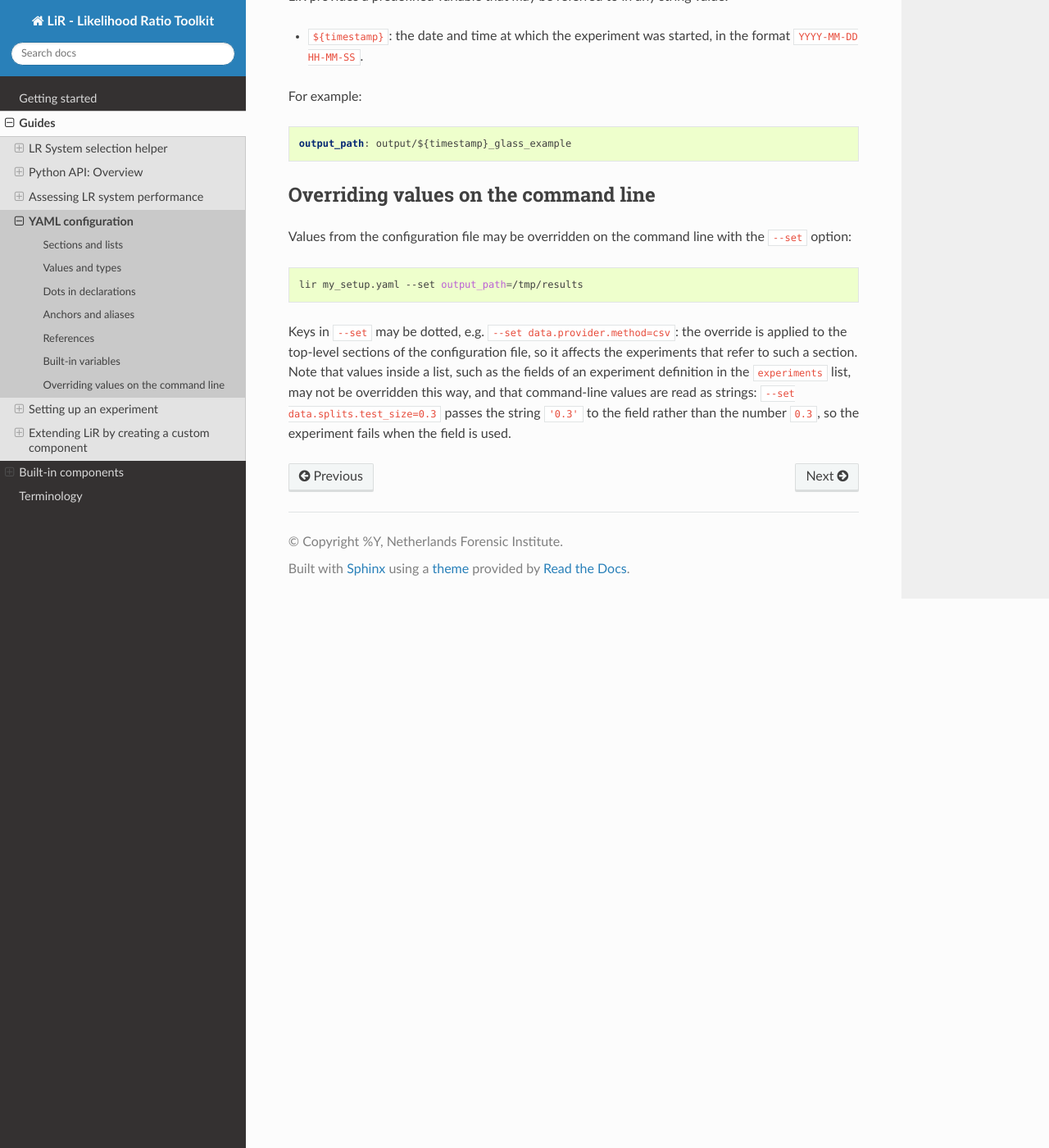
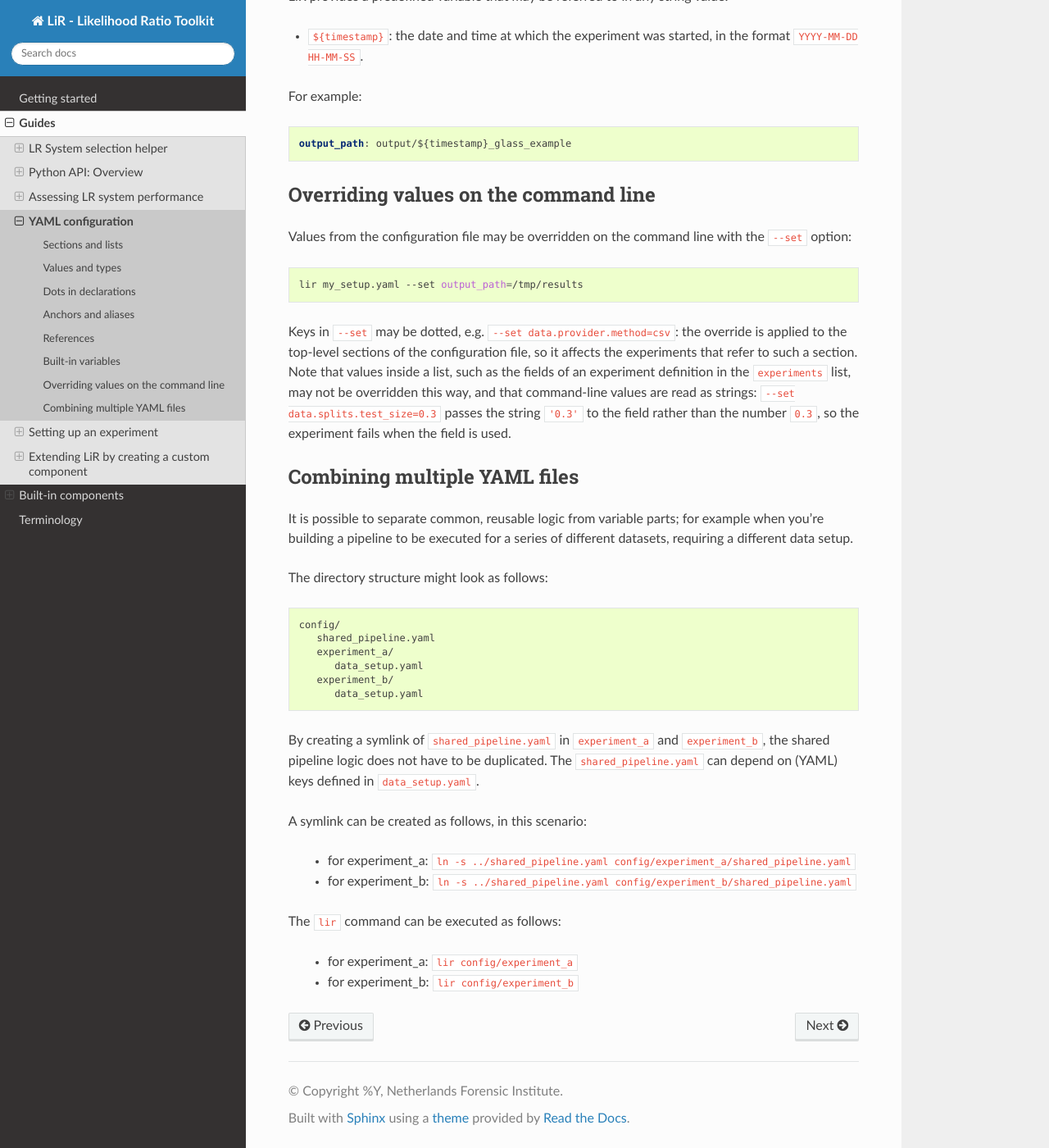
Before and after one commit to NetherlandsForensicInstitute/lir, a Sphinx documentation site: the page built from docs/yaml-configuration.rst, in a window 1280 px wide and 1400 px high, scrolled down 3344 px. Shown: the whole window at 82% size. Built offline with Sphinx 7.4.7 and the Read the Docs theme 3.1.0, drawn with Linux system fonts in a browser that asks for light colours; pages that are not in the unit, such as notebooks, are missing from menus.

Commit message:
fixup: Add documentation on example symlinks to Docs

```diff
--- a/docs/yaml-configuration.rst
+++ b/docs/yaml-configuration.rst
@@ -191,3 +191,34 @@ sections of the configuration file, so it affects the experiments that refer to
 inside a list, such as the fields of an experiment definition in the ``experiments`` list, may not be overridden
 this way, and that command-line values are read as strings: ``--set data.splits.test_size=0.3`` passes the string
 ``'0.3'`` to the field rather than the number ``0.3``, so the experiment fails when the field is used.
+
+
+Combining multiple YAML files
+------------------------------
+
+It is possible to separate common, reusable logic from variable parts; for example when you're building a pipeline
+to be executed for a series of different datasets, requiring a different data setup.
+
+The directory structure might look as follows:
+
+.. code-block:: shell
+
+    config/
+       shared_pipeline.yaml
+       experiment_a/
+          data_setup.yaml
+       experiment_b/
+          data_setup.yaml
+
+By creating a symlink of ``shared_pipeline.yaml`` in ``experiment_a`` and ``experiment_b``, the shared pipeline logic does not have to be duplicated.
+The ``shared_pipeline.yaml`` can depend on (YAML) keys defined in ``data_setup.yaml``.
+
+A symlink can be created as follows, in this scenario:
+
+ - for experiment_a: ``ln -s ../shared_pipeline.yaml config/experiment_a/shared_pipeline.yaml``
+ - for experiment_b: ``ln -s ../shared_pipeline.yaml config/experiment_b/shared_pipeline.yaml``
+
+The ``lir`` command can be executed as follows:
+
+  - for experiment_a: ``lir config/experiment_a``
+  - for experiment_b: ``lir config/experiment_b``
```
